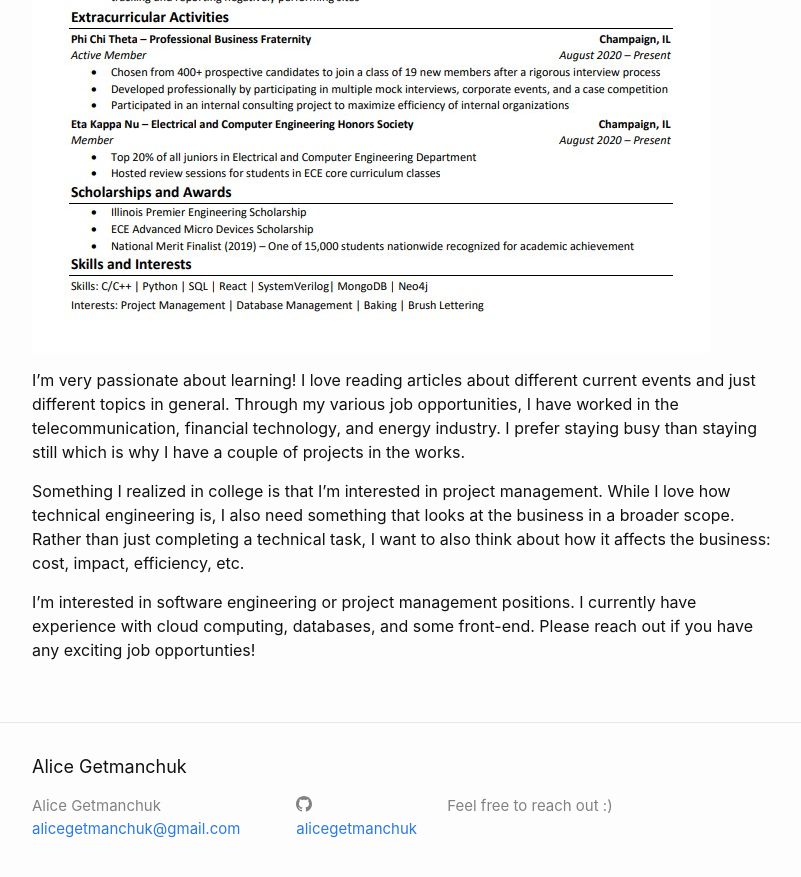
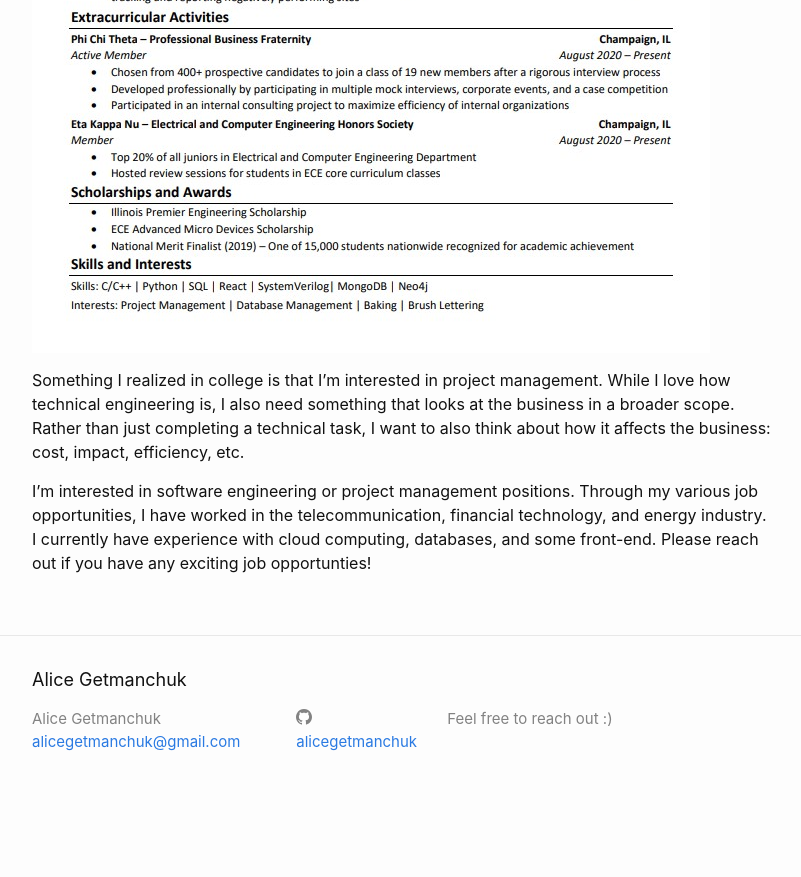
Before and after one commit to alicegetmanchuk/alicegetmanchuk.github.io, a Jekyll site: the page built from experience.md, in a window 1280 px wide and 900 px high, scrolled down 813 px. Shown: the top 877 px of the window, without its empty margins (238-1039 px from the left). Built offline with Jekyll 4.4.1, drawn with Linux system fonts in a browser that asks for light colours; after the commit the page ends 1626 px from its top, so only the background shows below that.

Commit message:
updated favicon so that it's on every page, about me, experience, and project text

```diff
--- a/_includes/head.html
+++ b/_includes/head.html
@@ -4,7 +4,7 @@
   <meta name="viewport" content="width=device-width, initial-scale=1">
   {%- seo -%}
   <link rel="stylesheet" href="{{ "/assets/main.css" | relative_url }}">
-  <link rel="shortcut icon" type="image/png" href="favicon.png">
+  <link rel="shortcut icon" type="image/png" href="/favicon.png">
   {%- feed_meta -%}
   {%- if jekyll.environment == 'production' and site.google_analytics -%}
     {%- include google-analytics.html -%}
--- a/experience.md
+++ b/experience.md
@@ -11,8 +11,6 @@
 
 ![Resume](https://github.com/alicegetmanchuk/alicegetmanchuk.github.io/raw/main/_media/cur_resume.jpg){:class="img-responsive"}
 
-I'm very passionate about learning! I love reading articles about different current events and just different topics in general. Through my various job opportunities, I have worked in the telecommunication, financial technology, and energy industry. I prefer staying busy than staying still which is why I have a couple of projects in the works.
-
 Something I realized in college is that I'm interested in project management. While I love how technical engineering is, I also need something that looks at the business in a broader scope. Rather than just completing a technical task, I want to also think about how it affects the business: cost, impact, efficiency, etc.
 
-I'm interested in software engineering or project management positions. I currently have experience with cloud computing, databases, and some front-end. Please reach out if you have any exciting job opportunties!
+I'm interested in software engineering or project management positions. Through my various job opportunities, I have worked in the telecommunication, financial technology, and energy industry. I currently have experience with cloud computing, databases, and some front-end. Please reach out if you have any exciting job opportunties!
```
Also changed, not shown: about.md (+9 -1 lines), projects.md (+1 -1 lines).
